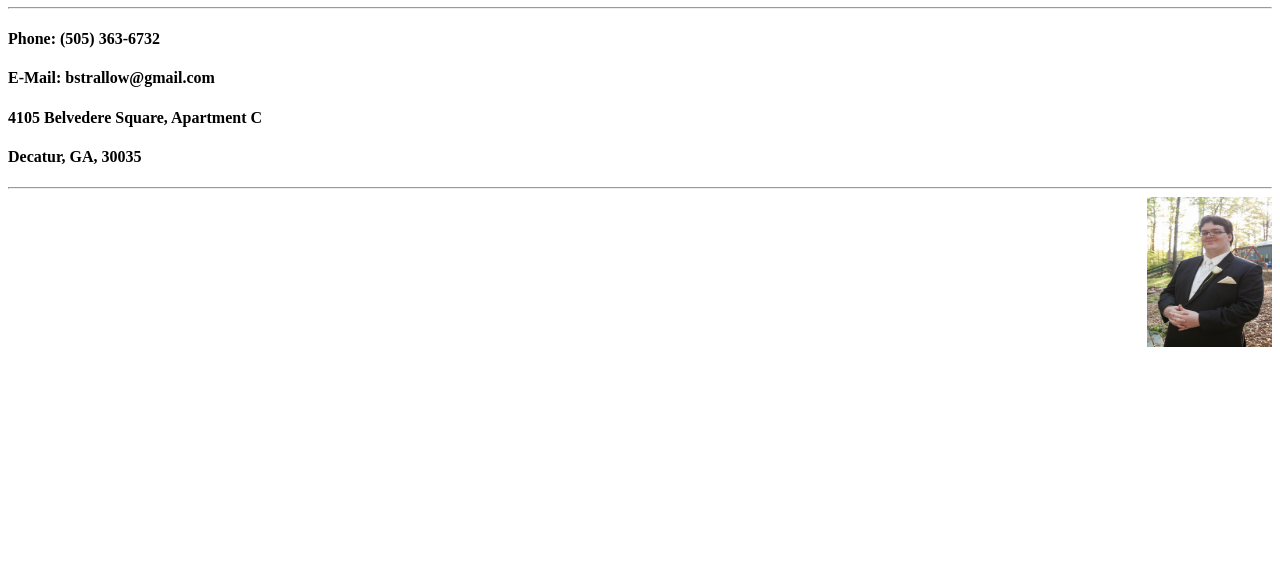
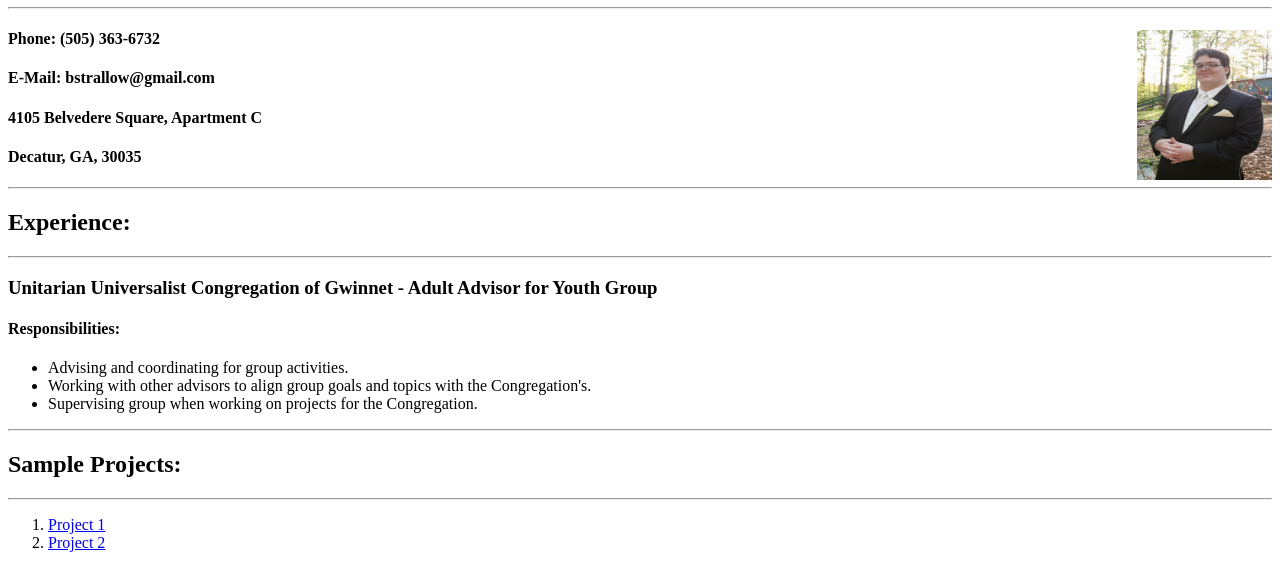
Before and after one commit to bstrallow/ResumeAssignment, a plain HTML site: page index.html in a window 1280 px wide. Shown: the part 73-635 px from the top of the page. Drawn offline with Linux system fonts and the light colour scheme.

Commit message:
Worked on resume some, added Experience, Projects, and LinkedIn.

```diff
--- a/index.html
+++ b/index.html
@@ -1,21 +1,39 @@
 <!DOCTYPE html>
 <html>
     <head>
-        <style>
-
-        </style>
+        <link rel="stylesheet" type="text/css" href="settings.css">
     </head>
     <body>
         <h1>Brendan J Strallow</h1>
         <hr />
-        <h4>Phone: (505) 363-6732</h4>
-        <h4>E-Mail: bstrallow@gmail.com</h4>
-        <h4>4105 Belvedere Square, Apartment C</h4>
-        <h4>Decatur, GA, 30035</h4>
+        <div>
+            <img src="itsme.jpg" align="right" height="150" width="135" />
+            <h4>Phone: (505) 363-6732</h4>
+            <h4>E-Mail: bstrallow@gmail.com</h4>
+            <h4>4105 Belvedere Square, Apartment C</h4>
+            <h4>Decatur, GA, 30035</h4>
+        </div>
         <hr />
-        <img src="itsme.jpg" align="right" height="150" width="125" />
+        <h2>Experience:</h2>
+        <hr />
+        <h3>Unitarian Universalist Congregation of Gwinnet - Adult Advisor for Youth Group</h3>
+        <h4>Responsibilities:</h4>
+        <ul>
+            <li>Advising and coordinating for group activities.</li>
+            <li>Working with other advisors to align group goals and topics with the Congregation's.</li>
+            <li>Supervising group when working on projects for the Congregation.</li>
+        </ul>
+        <hr />
+        <h2>Sample Projects:</h2>
+        <hr />
+        <ol>
+            <li><a href="https://github.com/bstrallow/Example1/blob/master/index.html">Project 1</a></li>
+            <li><a href="https://github.com/bstrallow/Example2/blob/master/index.html">Project 2</a></li>
+        </ol>
 
 
-
+        <a href="https://www.linkedin.com/in/brendan-strallow-7077b044/">
+            <img src="https://content.linkedin.com/content/dam/brand/site/img/logo/logo-hero.png" height="75" width="150" align="right" />
+        </a>
     </body>
 </html>
--- /dev/null
+++ b/settings.css
@@ -0,0 +1,3 @@
+div {
+    text-align="left"
+}
```
